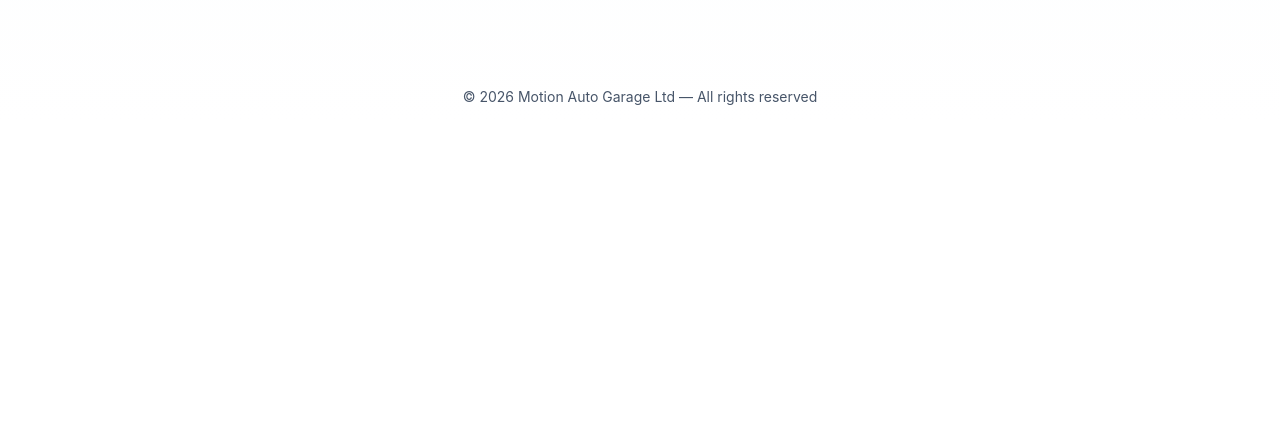
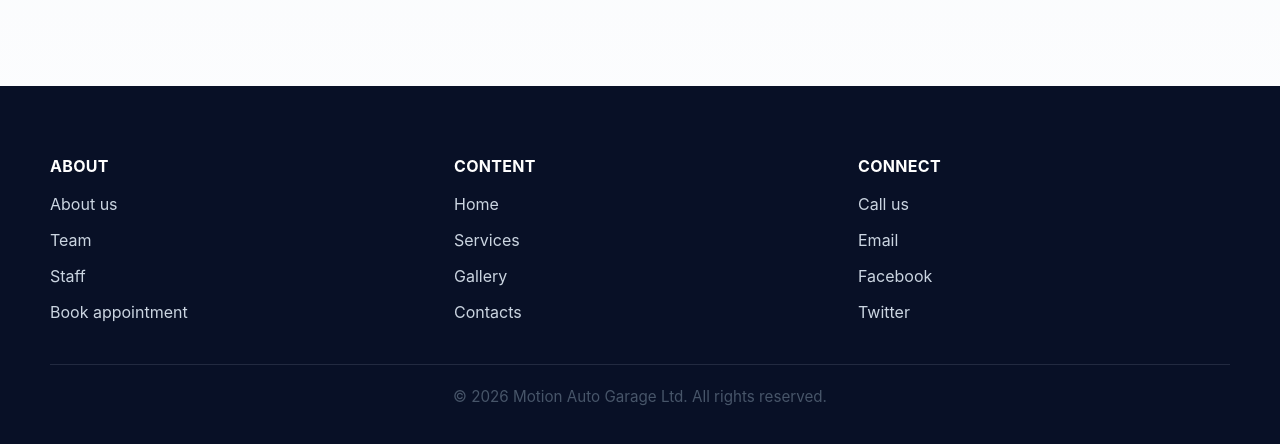
Before and after one commit to Jamoo020/Motion-auto-garage, a React (Vite) app: page /about in a window 1280 px wide. Shown: the part 4178-4622 px from the top of the page. Before the commit the page ends 4301 px from the top, so only its background shows below. Built offline with nearby package versions, Linux system fonts and the light colour scheme.

Commit message:
Create sectioned footer layout with About, Content, and Connect columns

```diff
--- a/src/components/Footer.css
+++ b/src/components/Footer.css
@@ -1,7 +1,66 @@
-footer {
-  padding: 18px 0;
-  color: var(--muted);
-  font-size: 14px;
+.footer {
+  background: #081026;
+  color: #d1d5db;
+  padding: 40px 24px 24px;
+  margin-top: 48px;
+}
+
+.footer-content {
+  display: grid;
+  grid-template-columns: repeat(auto-fit, minmax(180px, 1fr));
+  gap: 32px;
+  max-width: 1180px;
+  margin: 0 auto;
+}
+
+.footer-column h3 {
+  color: #ffffff;
+  margin-bottom: 16px;
+  font-size: 1rem;
+  letter-spacing: 0.02em;
+  text-transform: uppercase;
+}
+
+.footer-column ul {
+  list-style: none;
+  padding: 0;
+  margin: 0;
+}
+
+.footer-column li + li {
+  margin-top: 12px;
+}
+
+.footer-column a {
+  color: #cbd5e1;
+  text-decoration: none;
+  transition: color 0.2s ease;
+}
+
+.footer-column a:hover {
+  color: #60a5fa;
+}
+
+.footer-bottom {
+  max-width: 1180px;
+  margin: 32px auto 0;
+  padding-top: 20px;
+  border-top: 1px solid rgba(148, 163, 184, 0.18);
   text-align: center;
-  margin-top: 32px;
+  font-size: 0.95rem;
+  color: #94a3b8;
 }
+
+@media (max-width: 768px) {
+  .footer {
+    padding: 32px 18px 20px;
+  }
+
+  .footer-content {
+    gap: 24px;
+  }
+
+  .footer-bottom {
+    margin-top: 24px;
+  }
+}
--- a/src/components/Footer.jsx
+++ b/src/components/Footer.jsx
@@ -1,9 +1,47 @@
+import { Link } from 'react-router-dom';
 import './Footer.css';
 
 function Footer() {
   const year = new Date().getFullYear();
+
   return (
-    <footer>&copy; {year} Motion Auto Garage Ltd — All rights reserved</footer>
+    <footer className="footer">
+      <div className="footer-content">
+        <div className="footer-column">
+          <h3>About</h3>
+          <ul>
+            <li><Link to="/about">About us</Link></li>
+            <li><Link to="/about">Team</Link></li>
+            <li><Link to="/about">Staff</Link></li>
+            <li><Link to="/contacts">Book appointment</Link></li>
+          </ul>
+        </div>
+
+        <div className="footer-column">
+          <h3>Content</h3>
+          <ul>
+            <li><Link to="/">Home</Link></li>
+            <li><Link to="/services">Services</Link></li>
+            <li><Link to="/gallery">Gallery</Link></li>
+            <li><Link to="/contacts">Contacts</Link></li>
+          </ul>
+        </div>
+
+        <div className="footer-column">
+          <h3>Connect</h3>
+          <ul>
+            <li><a href="tel:+254712345678">Call us</a></li>
+            <li><a href="mailto:info@motionautogarage.co.ke">Email</a></li>
+            <li><a href="https://facebook.com" target="_blank" rel="noreferrer">Facebook</a></li>
+            <li><a href="https://twitter.com" target="_blank" rel="noreferrer">Twitter</a></li>
+          </ul>
+        </div>
+      </div>
+
+      <div className="footer-bottom">
+        <p>&copy; {year} Motion Auto Garage Ltd. All rights reserved.</p>
+      </div>
+    </footer>
   );
 }
 
```
